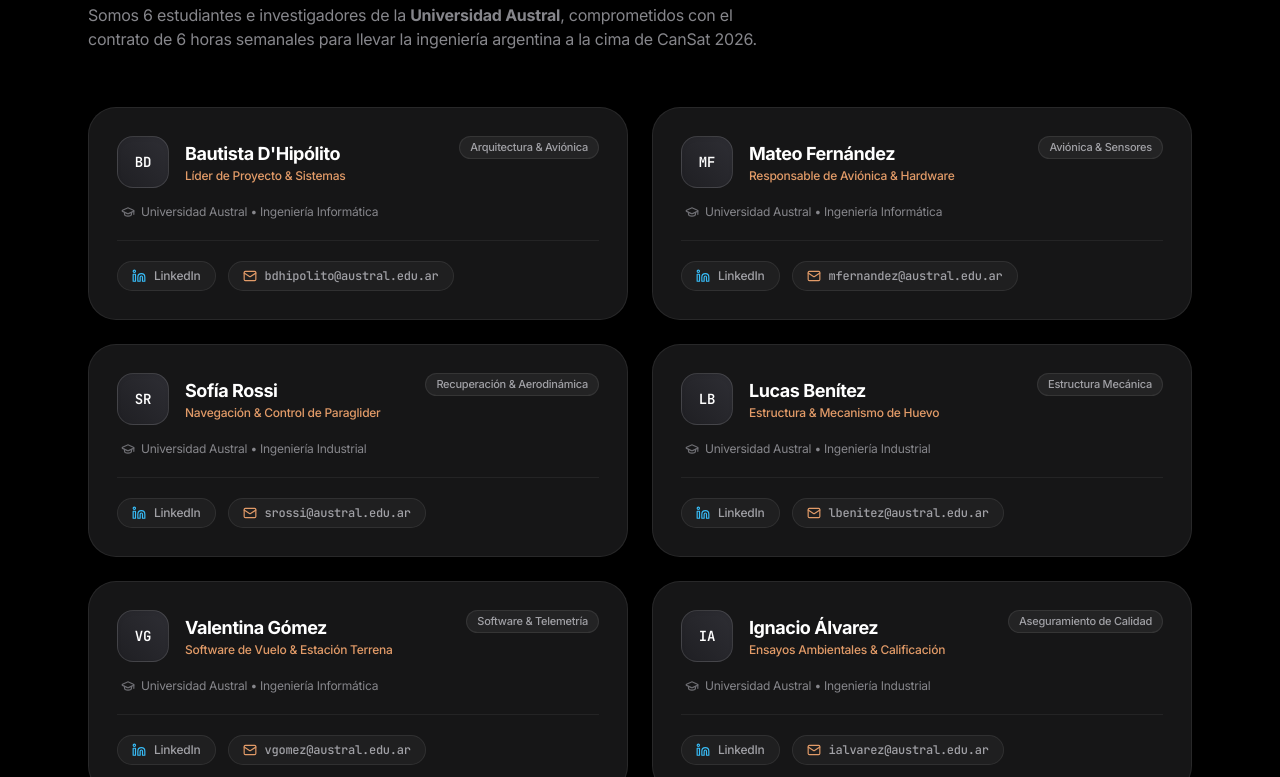
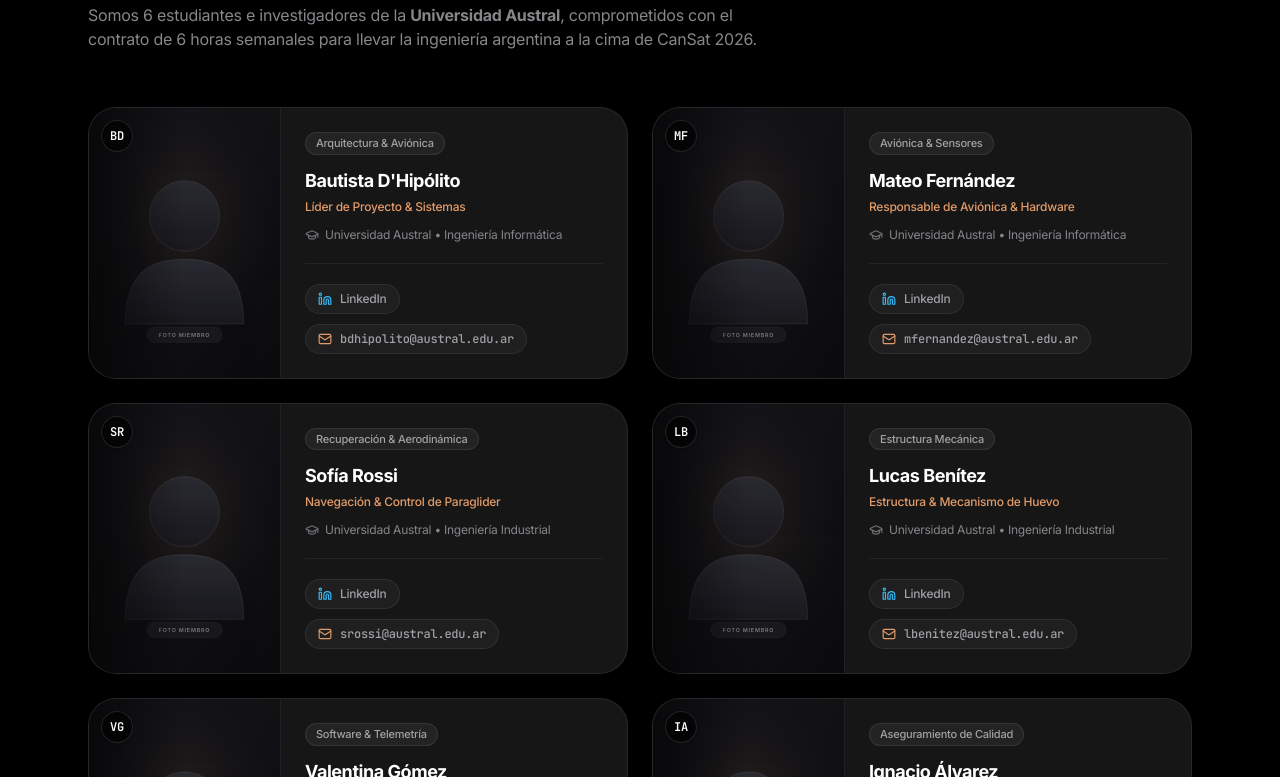
Before and after one commit to DHipo/Austral-CanSat, a React (Vite) app in the folder apps/front/: page / in a window 1280 px wide. Shown: the part 3783-4560 px from the top of the page. Built offline with nearby package versions, Linux system fonts and the light colour scheme.

Commit message:
feat(front): incorporate member photo placeholder section in team cards

```diff
--- a/apps/front/src/pages/HomePage.tsx
+++ b/apps/front/src/pages/HomePage.tsx
@@ -157,7 +157,8 @@ export const HomePage: React.FC<HomePageProps> = ({ navigate }) => {
       subsystem: 'Arquitectura & Aviónica',
       initials: 'BD',
       email: 'bdhipolito@austral.edu.ar',
-      linkedin: 'https://linkedin.com/in/bautistadhipolito'
+      linkedin: 'https://linkedin.com/in/bautistadhipolito',
+      image: '/placeholder-member.svg'
     },
     {
       name: 'Mateo Fernández',
@@ -167,7 +168,8 @@ export const HomePage: React.FC<HomePageProps> = ({ navigate }) => {
       subsystem: 'Aviónica & Sensores',
       initials: 'MF',
       email: 'mfernandez@austral.edu.ar',
-      linkedin: 'https://linkedin.com/in/mateo-fernandez'
+      linkedin: 'https://linkedin.com/in/mateo-fernandez',
+      image: '/placeholder-member.svg'
     },
     {
       name: 'Sofía Rossi',
@@ -177,7 +179,8 @@ export const HomePage: React.FC<HomePageProps> = ({ navigate }) => {
       subsystem: 'Recuperación & Aerodinámica',
       initials: 'SR',
       email: 'srossi@austral.edu.ar',
-      linkedin: 'https://linkedin.com/in/sofia-rossi'
+      linkedin: 'https://linkedin.com/in/sofia-rossi',
+      image: '/placeholder-member.svg'
     },
     {
       name: 'Lucas Benítez',
@@ -187,7 +190,8 @@ export const HomePage: React.FC<HomePageProps> = ({ navigate }) => {
       subsystem: 'Estructura Mecánica',
       initials: 'LB',
       email: 'lbenitez@austral.edu.ar',
-      linkedin: 'https://linkedin.com/in/lucas-benitez'
+      linkedin: 'https://linkedin.com/in/lucas-benitez',
+      image: '/placeholder-member.svg'
     },
     {
       name: 'Valentina Gómez',
@@ -197,7 +201,8 @@ export const HomePage: React.FC<HomePageProps> = ({ navigate }) => {
       subsystem: 'Software & Telemetría',
       initials: 'VG',
       email: 'vgomez@austral.edu.ar',
-      linkedin: 'https://linkedin.com/in/valentina-gomez'
+      linkedin: 'https://linkedin.com/in/valentina-gomez',
+      image: '/placeholder-member.svg'
     },
     {
       name: 'Ignacio Álvarez',
@@ -207,7 +212,8 @@ export const HomePage: React.FC<HomePageProps> = ({ navigate }) => {
       subsystem: 'Aseguramiento de Calidad',
       initials: 'IA',
       email: 'ialvarez@austral.edu.ar',
-      linkedin: 'https://linkedin.com/in/ignacio-alvarez'
+      linkedin: 'https://linkedin.com/in/ignacio-alvarez',
+      image: '/placeholder-member.svg'
     }
   ]
 
@@ -534,49 +540,62 @@ export const HomePage: React.FC<HomePageProps> = ({ navigate }) => {
           </p>
         </div>
 
-        {/* 6 Members Grid (2 Columns, Wide Cards) */}
+        {/* 6 Members Grid (2 Columns, Wide Cards with Member Image) */}
         <div className="grid grid-cols-1 md:grid-cols-2 gap-6">
           {teamMembers.map((member, i) => (
             <div
               key={i}
-              className="apple-bento-card p-6 sm:p-7 flex flex-col justify-between group hover:border-[#c87d55]/40 transition-all duration-300"
+              className="apple-bento-card overflow-hidden flex flex-col sm:flex-row group hover:border-[#c87d55]/40 transition-all duration-300"
             >
-              <div>
-                {/* Header: Avatar, Name, Role & Subsystem Badge */}
-                <div className="flex items-start justify-between gap-4 mb-4">
-                  <div className="flex items-center gap-4">
-                    <div className="w-13 h-13 rounded-2xl bg-gradient-to-tr from-[#1f1f23] to-[#2e2e34] border border-white/[0.12] flex items-center justify-center text-sm font-mono font-bold text-white shadow-inner group-hover:border-[#e29b68] transition-colors shrink-0">
+              {/* Member Image Portion (occupies left side on sm+, top on mobile) */}
+              <div className="w-full sm:w-44 md:w-48 shrink-0 relative bg-[#121215] border-b sm:border-b-0 sm:border-r border-white/[0.06] overflow-hidden min-h-[190px] sm:min-h-full">
+                <img
+                  src={member.image}
+                  alt={member.name}
+                  className="w-full h-full object-cover object-center group-hover:scale-105 transition-transform duration-500 opacity-90 group-hover:opacity-100"
+                />
+
+                {/* Subtle Ambient Vignette Overlay */}
+                <div className="absolute inset-0 bg-gradient-to-t sm:bg-gradient-to-r from-black/60 via-transparent to-transparent pointer-events-none" />
+
+                {/* Initials Badge Overlay on Image */}
+                <div className="absolute top-3 left-3 w-8 h-8 rounded-full bg-black/60 backdrop-blur-md border border-white/[0.12] flex items-center justify-center text-xs font-mono font-bold text-white shadow-sm">
                   {member.initials}
-                    </div>
-                    <div>
-                      <h3 className="text-lg font-bold text-white tracking-tight">
-                        {member.name}
-                      </h3>
-                      <p className="text-xs font-medium text-[#e29b68]">
-                        {member.role}
-                      </p>
                 </div>
               </div>
 
-                  <span className="text-[11px] font-medium px-2.5 py-0.5 rounded-full bg-white/[0.06] text-[#a1a1a6] border border-white/[0.08] shrink-0">
+              {/* Information & Action Links */}
+              <div className="p-6 flex-1 flex flex-col justify-between">
+                <div>
+                  {/* Subsystem Badge */}
+                  <div className="flex items-center justify-between gap-2 mb-3">
+                    <span className="text-[11px] font-medium px-2.5 py-0.5 rounded-full bg-white/[0.06] text-[#a1a1a6] border border-white/[0.08]">
                       {member.subsystem}
                     </span>
                   </div>
 
-                {/* University and Career */}
-                <div className="flex items-center gap-1.5 text-xs text-[#86868b] pl-1">
-                  <GraduationCap className="w-3.5 h-3.5 text-[#6e6e73]" />
+                  {/* Name & Role */}
+                  <h3 className="text-lg font-bold text-white tracking-tight mb-1">
+                    {member.name}
+                  </h3>
+                  <p className="text-xs font-medium text-[#e29b68] mb-3">
+                    {member.role}
+                  </p>
+
+                  {/* University & Career */}
+                  <div className="flex items-center gap-1.5 text-xs text-[#86868b]">
+                    <GraduationCap className="w-3.5 h-3.5 text-[#6e6e73] shrink-0" />
                     <span>{member.university} • {member.career}</span>
                   </div>
                 </div>
 
                 {/* Action Links: LinkedIn & Email */}
-              <div className="pt-5 mt-5 border-t border-white/[0.06] flex flex-wrap items-center gap-3">
+                <div className="pt-5 mt-5 border-t border-white/[0.06] flex flex-wrap items-center gap-2.5">
                   <a
                     href={member.linkedin}
                     target="_blank"
                     rel="noopener noreferrer"
-                  className="inline-flex items-center gap-2 px-3.5 py-1.5 rounded-full bg-white/[0.04] hover:bg-[#0077b5]/15 border border-white/[0.08] hover:border-[#0077b5]/40 text-xs font-medium text-[#a1a1a6] hover:text-[#38bdf8] transition-all"
+                    className="inline-flex items-center gap-2 px-3 py-1.5 rounded-full bg-white/[0.04] hover:bg-[#0077b5]/15 border border-white/[0.08] hover:border-[#0077b5]/40 text-xs font-medium text-[#a1a1a6] hover:text-[#38bdf8] transition-all"
                   >
                     <Linkedin className="w-3.5 h-3.5 text-[#38bdf8]" />
                     <span>LinkedIn</span>
@@ -584,11 +603,12 @@ export const HomePage: React.FC<HomePageProps> = ({ navigate }) => {
 
                   <a
                     href={`mailto:${member.email}`}
-                  className="inline-flex items-center gap-2 px-3.5 py-1.5 rounded-full bg-white/[0.04] hover:bg-white/[0.08] border border-white/[0.08] hover:border-white/[0.2] text-xs font-medium text-[#a1a1a6] hover:text-white transition-all font-mono"
+                    className="inline-flex items-center gap-2 px-3 py-1.5 rounded-full bg-white/[0.04] hover:bg-white/[0.08] border border-white/[0.08] hover:border-white/[0.2] text-xs font-medium text-[#a1a1a6] hover:text-white transition-all font-mono"
                   >
                     <Mail className="w-3.5 h-3.5 text-[#e29b68]" />
-                  <span>{member.email}</span>
+                    <span className="truncate max-w-[170px] sm:max-w-none">{member.email}</span>
                   </a>
+                </div>
               </div>
 
             </div>
```
Also changed, not shown: apps/front/public/placeholder-member.svg (added). Lines whose indentation alone changed are shown as unchanged.
